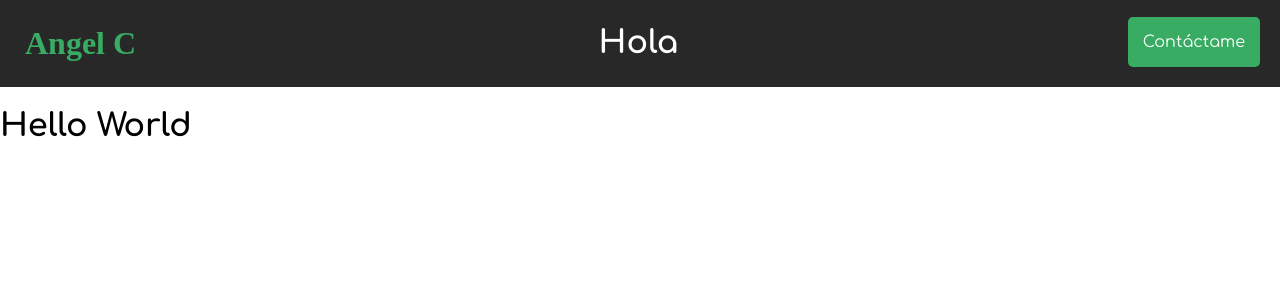
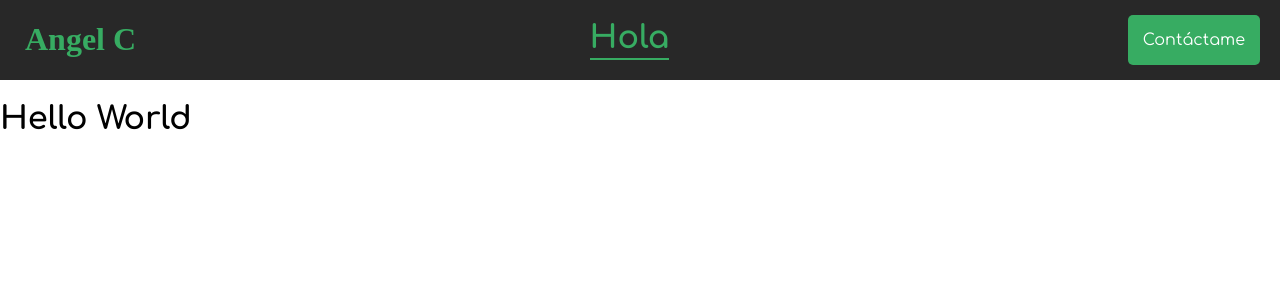
Before and after one commit to NecronX24/portfolio, a Vue app: page / in a window 1280 px wide. Shown: the top 300 px of the page. Built offline with nearby package versions, Linux system fonts and the light colour scheme; a web font is replaced by a local one.

Commit message:
chore: a change in navbar

```diff
--- a/src/components/Navbar.vue
+++ b/src/components/Navbar.vue
@@ -1,11 +1,16 @@
 <script setup>
 import Button from './Button.vue';
+import { ref } from 'vue';
 defineProps({
     elements:{
         type:Array,
-        require:true
+        required:true
     }
 })
+const selected = ref(0);
+const selectItem = (index) =>{
+    selected.value = index;
+}
 </script>
 
 <template>
@@ -14,7 +19,13 @@ defineProps({
             Angel C
         </h1>
         <div class="element-container">
-            <h1 class="element" v-for="element in elements" @click="element[1]">{{ element[0] }}</h1>
+            <h1 class="element"
+                v-for="(element, index) in elements"
+                :key="index"
+                @click="()=>{element[1]; selectItem(index)}"
+                :class="{'selected': selected ===index}"
+            >
+                {{ element[0] }}</h1>
         </div>
         <Button text="Contáctame" :colors="{backgroundColor:'#37ac62', textColor:'white', activeColor:'#206d3d'}"/>
     </div>
@@ -32,11 +43,12 @@ defineProps({
     background-color: #282828;
     margin:0;
     width: 100vw;
+    align-items: center;
 }
 
 .home-button{
     cursor:pointer;
-    margin:25px;
+    margin-left: 25px;
     font-weight: 900;
     font-family: 'PlayfairDisplay';
     color: #37ac62;
@@ -47,19 +59,48 @@ defineProps({
     color:white;
 }
 
+.element-container{
+    display: flex;
+    flex-direction: row;
+}
+
 .element{
     cursor:pointer;
     transition: 0.3s;
-    margin-top: 25px;
     color:white;
+    position: relative;
+    padding-bottom: 5px;
+    margin:9px;
 }
 .element:hover{
     color:#37ac62;
 }
 
 .button{
-    margin:12px;
     margin-right: 20px;
-    margin-top: 17px;
+}
+
+.element.selected{
+    color:#37ac62;
+}
+
+.element.selected::after {
+    content: '';
+    position: absolute;
+    bottom: 0;
+    left: 0;
+    width: 100%;
+    height: 2px;
+    background-color: #37ac62;
+    animation: underline 0.3s ease;
+}
+
+@keyframes underline {
+    from {
+        transform: scaleX(0);
+    }
+    to {
+        transform: scaleX(1);
+    }
 }
 </style>
```
